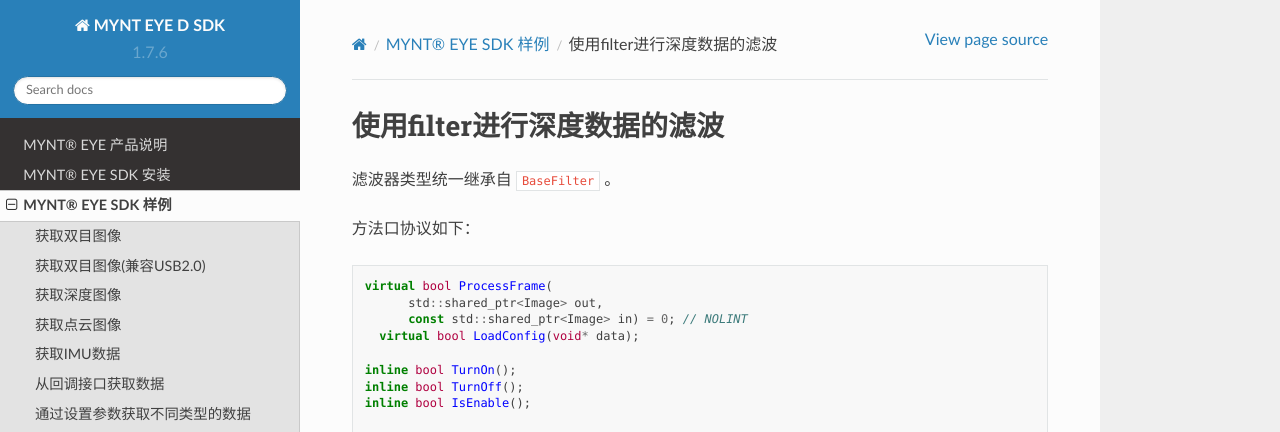
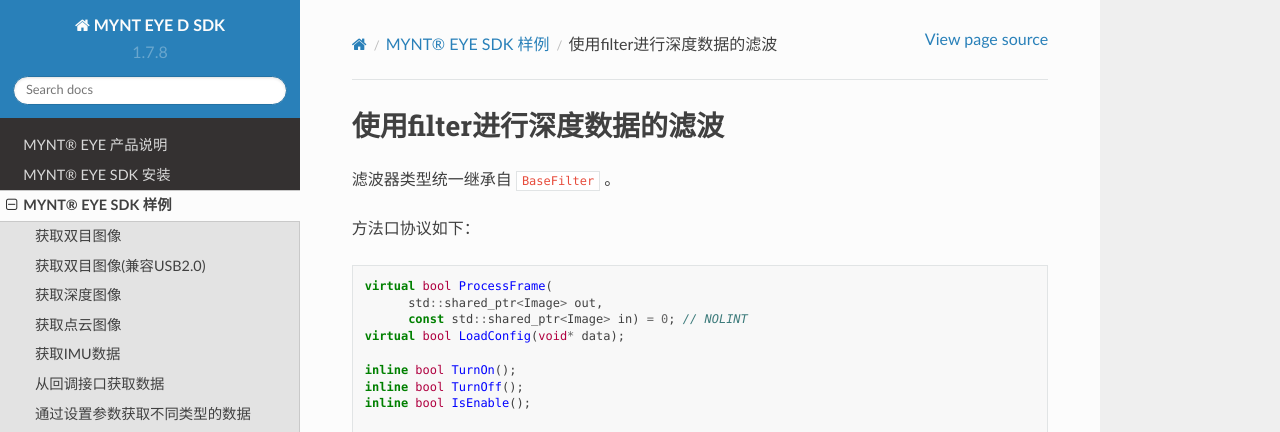
Before and after one commit to slightech/MYNT-EYE-D-SDK-Docs-zh_CN, a Sphinx documentation site: the page built from docs/samples/depth_filter.rst, in a window 1280 px wide. Shown: the top 432 px of the page. Built offline with Sphinx 7.4.7 and the Read the Docs theme 2.0.0, drawn with Linux system fonts in a browser that asks for light colours.

Commit message:
docs(*): update depth_filter and update config version

```diff
--- a/docs/conf.py
+++ b/docs/conf.py
@@ -24,9 +24,9 @@
 author = 'MYNTAI'
 
 # The short X.Y version
-version = '1.7.6'
+version = '1.7.8'
 # The full version, including alpha/beta/rc tags
-release = '1.7.6'
+release = '1.7.8'
 
 
 # -- General configuration ---------------------------------------------------
```
Also changed, not shown: docs/samples/depth_filter.rst (+1 -1 lines), 1 other file.
